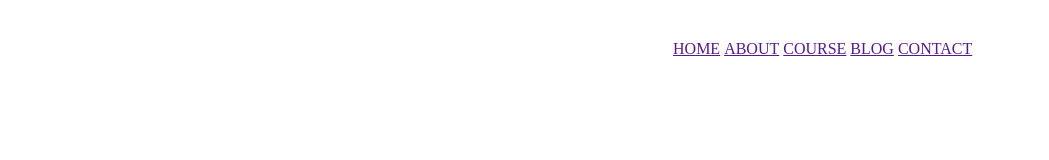
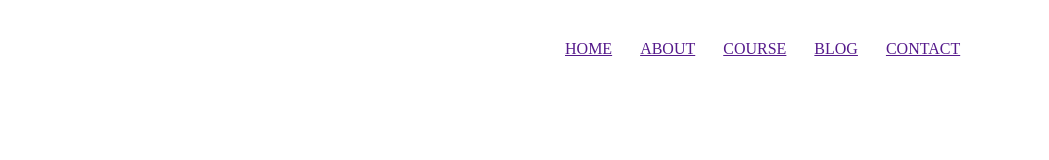
Before and after one commit to stanley-odhiambomwai/Starlink_University, a plain HTML site: page Index.html in a window 1280 px wide. Shown: the full height of the page, 231-1280 px from the left. Drawn offline with Linux system fonts and the light colour scheme.

Commit message:
working on the listed nav links

```diff
--- a/Style.css
+++ b/Style.css
@@ -26,4 +26,6 @@ nav img{
 .nav-links ul li{
     list-style: none;
     display: inline-block;
+    padding: 8px 12px;
+    position: relative;
 }
```
